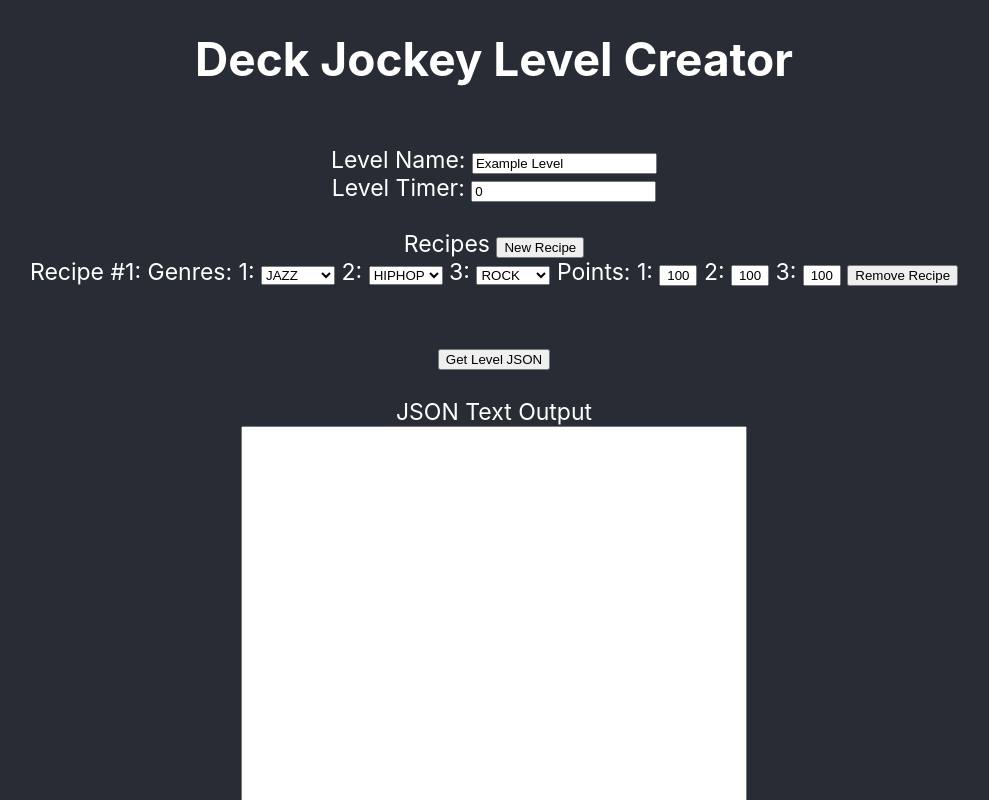
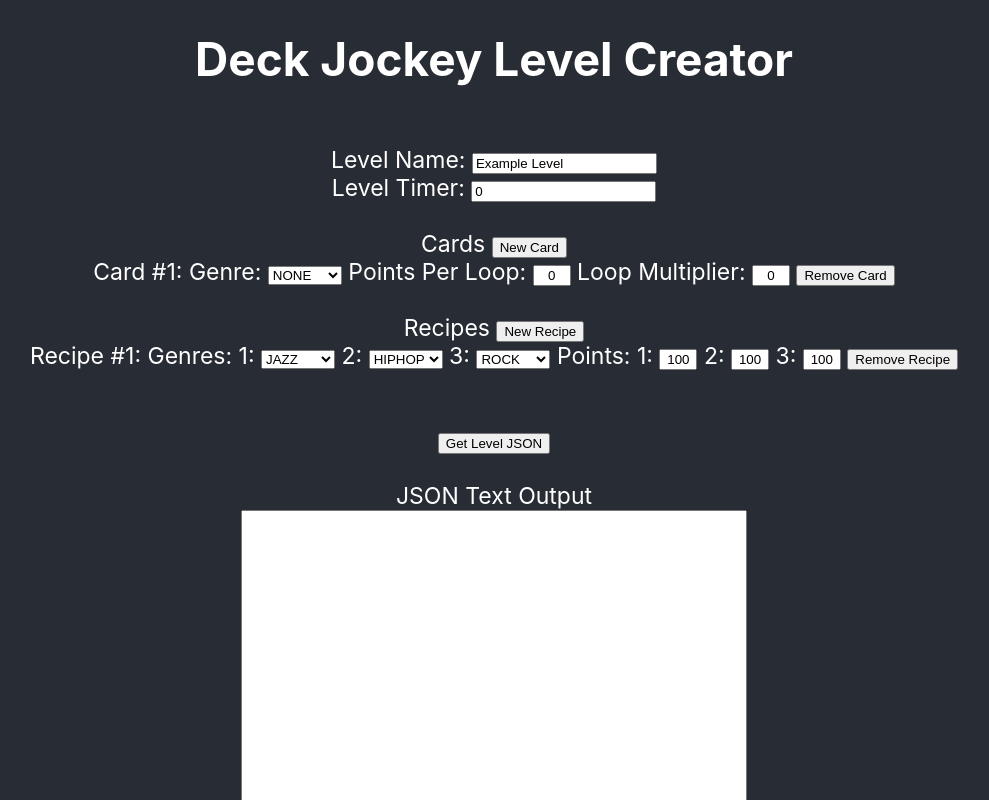
Before and after one commit to degraffa/Deck-Jockey-Level-Creator, a React (Create React App) app: page / in a window 1280 px wide. Shown: the top 800 px of the page, without its empty margins (146-1135 px from the left). Built offline with nearby package versions, Linux system fonts and the light colour scheme.

Commit message:
correct changers for level timer and bar points

```diff
--- a/src/App.js
+++ b/src/App.js
@@ -76,12 +76,25 @@ class RecipeForm extends React.Component {
   constructor(props) {
     super(props);
 
-    console.log(props.genre0);
-
     this.state = {
       genres: [props.genre0, props.genre1, props.genre2],
       barPoints: [props.barPoints0, props.barPoints1, props.barPoints2]
     }
+  }
+
+  changeBarPoints0 = (event) => {
+    let newBarPoints = [event.target.value, this.state.barPoints[1], this.state.barPoints[2]];
+    this.setState({barPoints: newBarPoints});
+  }
+
+  changeBarPoints1 = (event) => {
+    let newBarPoints = [this.state.barPoints[0], event.target.value, this.state.barPoints[2]];
+    this.setState({barPoints: newBarPoints});
+  }
+
+  changeBarPoints2 = (event) => {
+    let newBarPoints = [this.state.barPoints[0], this.state.barPoints[1], event.target.value];
+    this.setState({barPoints: newBarPoints});
   }
 
   removeRecipe() {
@@ -99,11 +112,11 @@ class RecipeForm extends React.Component {
         <label> 3: </label>
         <GenreSelect genre={this.state.genres[2]} parentClass="recipe"/>
         <label> Points: 1: </label>
-        <input type="text" class="recipe" name="barPoints0" value={this.state.barPoints[0]} style={{width: 30, textAlign: "center"}}></input>
+        <input type="text" class="recipe" name="barPoints0" value={this.state.barPoints[0]} onChange={this.changeBarPoints0} style={{width: 30, textAlign: "center"}}></input>
         <label> 2: </label>
-        <input type="text" class="recipe" name="barPoints1" value={this.state.barPoints[1]} style={{width: 30, textAlign: "center"}}></input>
+        <input type="text" class="recipe" name="barPoints1" value={this.state.barPoints[1]} onChange={this.changeBarPoints1} style={{width: 30, textAlign: "center"}}></input>
         <label> 3: </label>
-        <input type="text" class="recipe" name="barPoints2" value={this.state.barPoints[2]} style={{width: 30, textAlign: "center"}}></input>
+        <input type="text" class="recipe" name="barPoints2" value={this.state.barPoints[2]} onChange={this.changeBarPoints2} style={{width: 30, textAlign: "center"}}></input>
         <label> </label>
         <button type="button" onClick={this.removeRecipe}> Remove Recipe </button>
         <br />
@@ -127,8 +140,8 @@ export class LevelForm extends React.Component {
     this.setState({levelName: event.target.value});
   }
 
-  changeTimer(event) {
-    this.setState(this.state.levelTimer, event.target.value);
+  changeTimer = (event) => {
+    this.setState({levelTimer: event.target.value});
   }
 
   addCard = () => {
@@ -240,7 +253,7 @@ export class LevelForm extends React.Component {
           <input type="text" name="levelTimer" value={this.state.levelTimer} onChange={this.changeTimer}/>
           <br />
 
-          {/* <br />
+          <br />
           <label> Cards </label> <button type="button" onClick={this.addCard}>New Card</button>
           <br />
           <div id="cards">
@@ -248,7 +261,7 @@ export class LevelForm extends React.Component {
               console.log(card);
               return(card);
             })}
-          </div>  */}
+          </div>
 
           <br/>
           <label>Recipes</label> <button type="button" onClick={this.addRecipe}>New Recipe</button>
```
